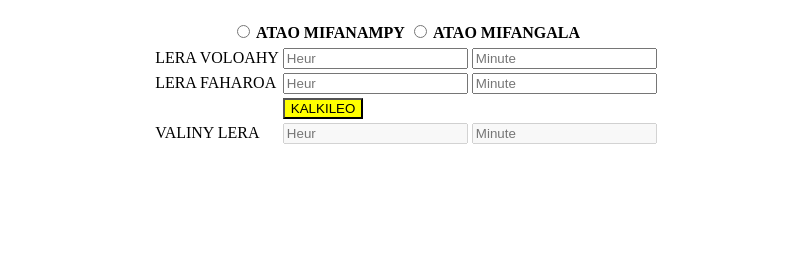
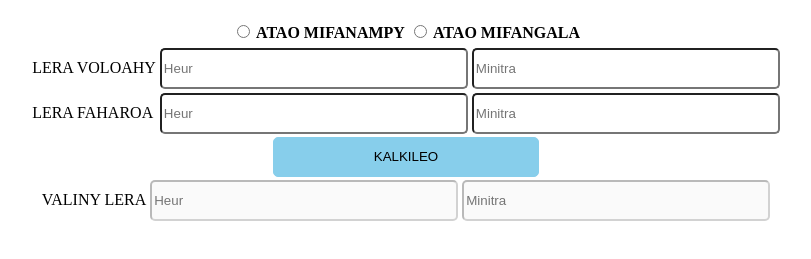
Before and after one commit to tsisibedy/calcul-time, a plain HTML site: page index.html in a window 1280 px wide. Shown: the part 61-320 px from the top of the page, without its empty margins (234-1045 px from the left). Drawn offline with Linux system fonts and the light colour scheme.

Commit message:
mise en place mise a jour v0.2

```diff
--- a/index.html
+++ b/index.html
@@ -1,36 +1,73 @@
 <!DOCTYPE html>
 <html>
+  <title>KALKILEO LERA</title>
+  <style>
+    .input_lera{
+    height: 35px;
+    width: 300px;
+    border-radius: 5px 5px 5px 5px;
+    }
+  </style>
   <body>
     <center>
       <h1>HANAMORANA FIKALKILEVANA LERA</h1>
       <form name="formCalculToDo">
         <table>
           <tr>
-                        <th><input type="radio" name="calcule" value="Addition"/> ATAO MIFANAMPY</th>
-                        <th><input type="radio" name="calcule" value="Soustraction"/> ATAO MIFANGALA</th>
+            <th>
+              <input type="radio" name="calcule" value="Addition"/>
+              ATAO MIFANAMPY
+            </th>
+            <th>
+              <input type="radio" name="calcule" value="Soustraction"/>
+              ATAO MIFANGALA
+            </th>
           </tr>
         </table>
       </form>
       <table>
         <tr>
-                <td><label>LERA VOLOAHY</label></td>
-                <td><input id="heur_top" type="number" placeholder="Heur"/></td>
-                <td><input id="min_top" type="number" placeholder="Minute"/></td>
+          <td>
+            <label>LERA VOLOAHY</label>
+          </td>
+          <td>
+            <input id="heur_top" class="input_lera" type="text" placeholder="Heur" required/>
+          </td>
+          <td>
+            <input id="min_top" class="input_lera" type="text" placeholder="Minitra" required/>
+          </td>
         </tr>
         <tr>
-                <td><label>LERA FAHAROA</label></td>
-                <td><input id="heur_bottom" type="number" placeholder="Heur"/></td>
-                <td><input id="min_bottom" type="number" placeholder="Minute"/></td>
+          <td>
+            <label>LERA FAHAROA</label>
+          </td>
+          <td>
+            <input id="heur_bottom" class="input_lera" type="text" placeholder="Heur" required/>
+          </td>
+          <td>
+            <input id="min_bottom" class="input_lera" type="text" placeholder="Minitra" required/>
+          </td>
         </tr>
+      </table>
+    </center>
+    <center>
+      <button id="btn_calculer" style="background: skyblue;height:40px;
+    padding-left:100px;padding-right:100px;border: 1px solid skyblue;
+    border-radius: 5px 5px 5px 5px;">KALKILEO
+      </button>
+    </center>
+    <center>
+      <table>
         <tr>
-                <td></td>
-                <td ><button id="btn_calculer" style="background: yellow;">KALKILEO</button></td>
-                <td></td>
-            </tr>
-            <tr>
-                <td><label>VALINY LERA</label></td>
-                <td><input id="heur_res" type="text" disabled placeholder="Heur"/></td>
-                <td><input id="min_res" type="text" disabled placeholder="Minute"/></td>
+          <td>
+            <label>VALINY LERA</label>
+          </td>
+          <td>
+            <input id="heur_res" class="input_lera" type="text" disabled placeholder="Heur"/>
+          </td>
+          <td>
+            <input id="min_res" class="input_lera" type="text" disabled placeholder="Minitra"/>
+          </td>
         </tr>
       </table>
     </center>
@@ -49,8 +86,15 @@
         // declaration var forms
         var calculToDo = document.forms['formCalculToDo']['calcule'];
 
+        function validateInput(inputValue){
+            if (isNaN(inputValue)) {
+                alert('Nombre iany no mety');
+                return false;
+            } else {
+                return true;
+            }
+        }
         btnCalculer.onclick = function () {
-        console.log(calculToDo.value);
             if (calculToDo.value == 'Addition') {
                 var resMin = parseInt(minTop.value) + parseInt(minBottom.value);
                 var resHeur = parseInt(heurTop.value) + parseInt(heurBottom.value);
@@ -65,7 +109,7 @@
                 var resMimBottom = parseInt(minBottom.value);
                 var resHeurTop = parseInt(heurTop.value)
                 var resHeurBottom = parseInt(heurBottom.value);
-            if (resMinTop < resMimBottom) {
+                if (resMinTop< resMimBottom) {
                     resMinTop += 60;
                     resHeurTop -= 1;
                     var resMin = resMinTop - resMimBottom;
@@ -75,8 +119,13 @@
                     var resHeur = resHeurTop - resHeurBottom;
                 }
             }
+            if (isNaN(resHeur) || isNaN(resMin)){
+                alert('Nombre iany no mety');
+            } else {
                 heurRes.value = resHeur + "H";
                 minRes.value = resMin + "min";
+            }
+
         }
     </script>
 
```
Lines whose indentation alone changed are shown as unchanged.
